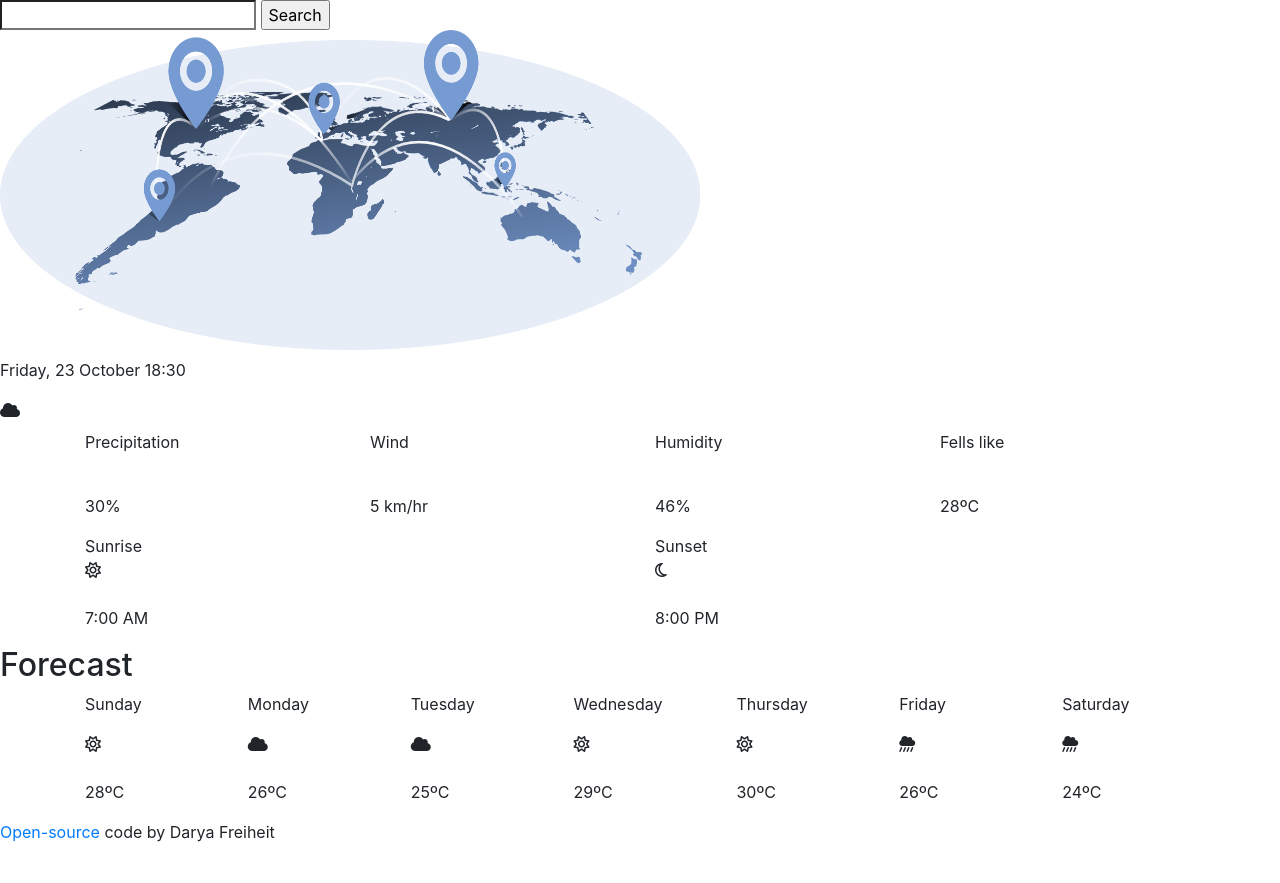
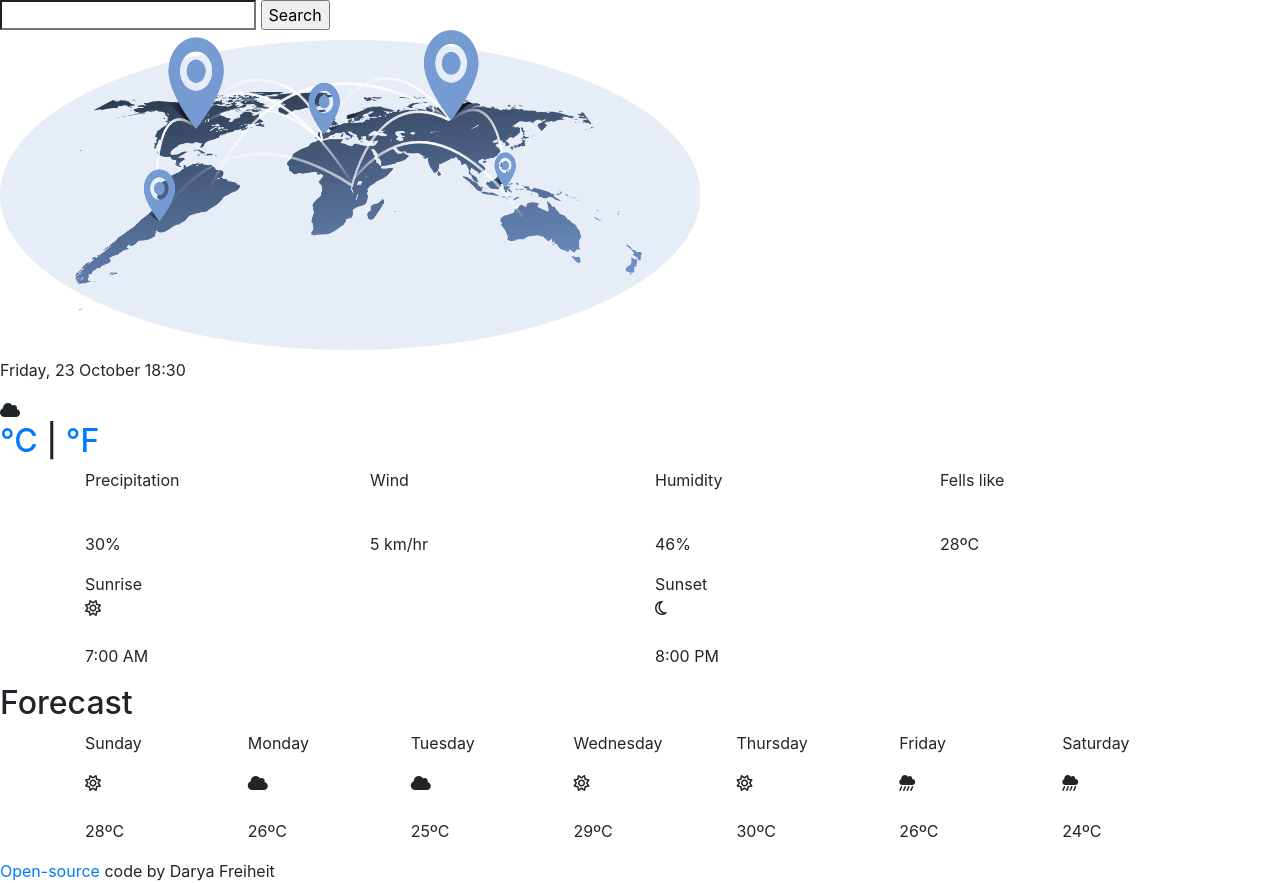
Before and after one commit to Arengrim/plus_final, a plain HTML site: page index.html in a window 1280 px wide. Before the commit the page ends 844 px from the top, so only its background shows below. Drawn offline with nearby package versions, Linux system fonts and the light colour scheme.

Commit message:
metrics added

```diff
--- a/index.html
+++ b/index.html
@@ -33,6 +33,10 @@
     <i class="fas fa-cloud"></i>
     <h2>
         <span id="tempToday"> </span>
+        <div class="units">
+            <span class="units"><a href="#" id="celsius-link" class="active">°C</a> |
+                <a href="#" id="fahrenheit-link">°F</a></span>
+        </div>
         </h2>
         </div>
         <div class="now">
@@ -47,7 +51,7 @@
                         </p>
                     </div>
                     <div class="col-3">
-                        <p id="wind">Wind </p>
+                        <p id="wind"> Wind </p>
                         </br>
                         <p>
                             5 km/hr
@@ -180,7 +184,7 @@
                 </a>
                 code by Darya Freiheit
             </footer>
-            <script src="script.js"></script>
+            <script src="src/script.js"></script>
 
 
 </body>
```
